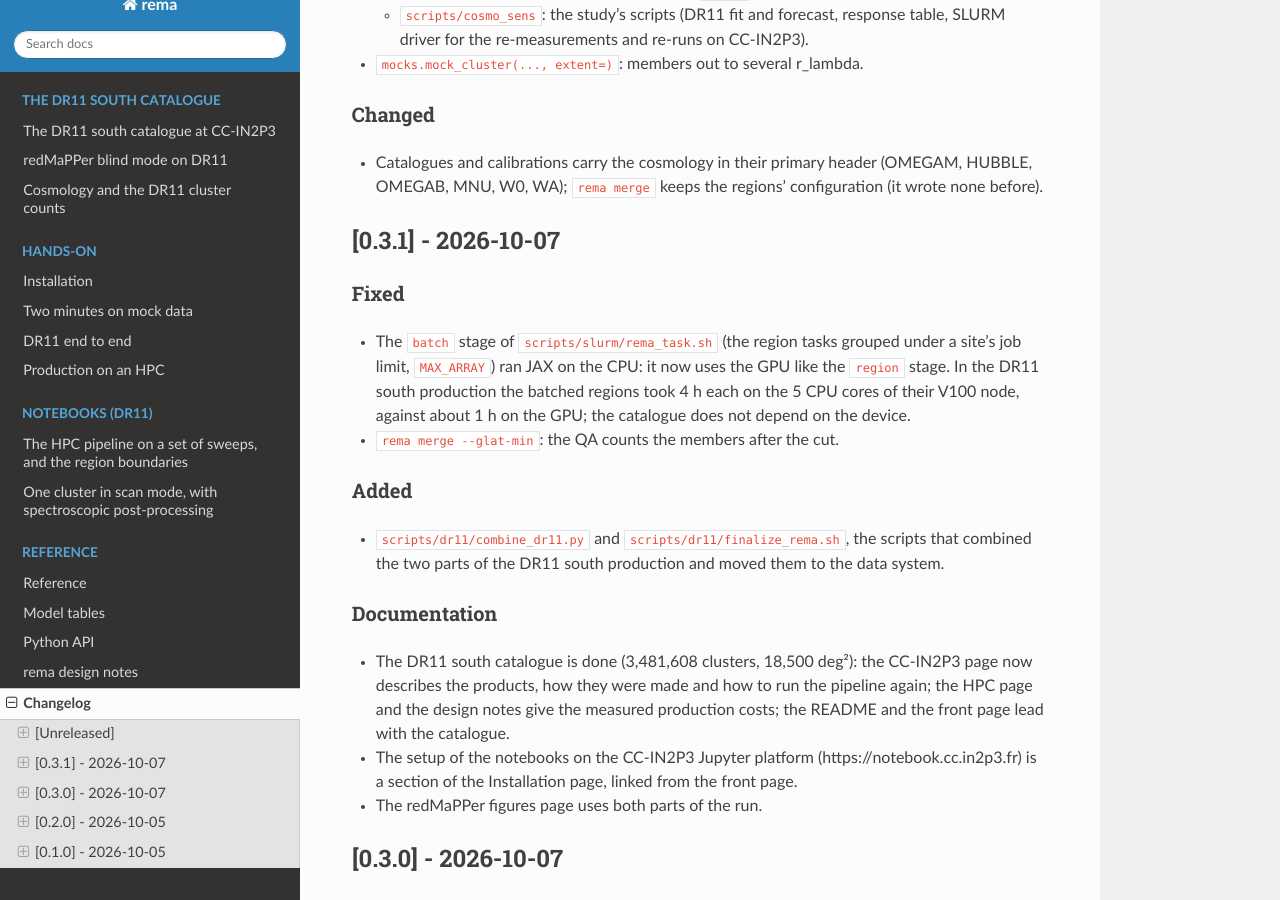
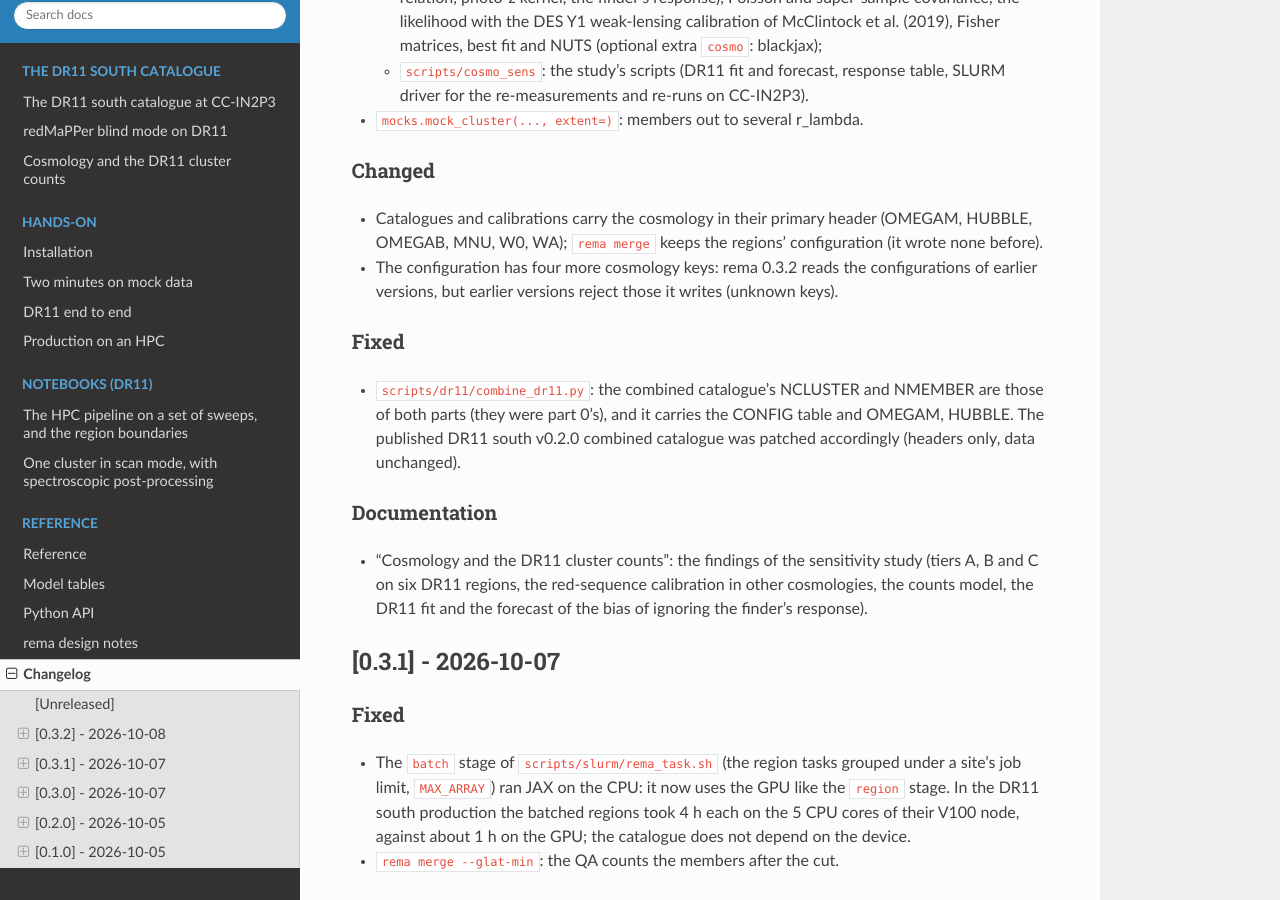
Before and after one commit to JohanComparat/rema-jax, a Sphinx documentation site: the page built from docs/changelog.md, in a window 1280 px wide and 900 px high, scrolled down 729 px. Built offline with Sphinx 7.4.7 and the Read the Docs theme 3.1.0, drawn with Linux system fonts in a browser that asks for light colours; pages that are not in the unit, such as notebooks, are missing from menus.

Commit message:
Release 0.3.2: cosmology sensitivity study (rema remeasure, rema.abundance), cosmology in catalogue headers

```diff
--- a/CHANGELOG.md
+++ b/CHANGELOG.md
@@ -3,6 +3,8 @@
 All notable changes to `rema` are documented here.
 
 ## [Unreleased]
+
+## [0.3.2] - 2026-10-08
 
 ### Added
 
@@ -31,6 +33,20 @@ All notable changes to `rema` are documented here.
 
 - Catalogues and calibrations carry the cosmology in their primary header (OMEGAM, HUBBLE,
   OMEGAB, MNU, W0, WA); `rema merge` keeps the regions' configuration (it wrote none before).
+- The configuration has four more cosmology keys: rema 0.3.2 reads the configurations of earlier
+  versions, but earlier versions reject those it writes (unknown keys).
+
+### Fixed
+
+- `scripts/dr11/combine_dr11.py`: the combined catalogue's NCLUSTER and NMEMBER are those of both
+  parts (they were part 0's), and it carries the CONFIG table and OMEGAM, HUBBLE. The published
+  DR11 south v0.2.0 combined catalogue was patched accordingly (headers only, data unchanged).
+
+### Documentation
+
+- "Cosmology and the DR11 cluster counts": the findings of the sensitivity study (tiers A, B and C
+  on six DR11 regions, the red-sequence calibration in other cosmologies, the counts model, the
+  DR11 fit and the forecast of the bias of ignoring the finder's response).
 
 ## [0.3.1] - 2026-10-07
 
--- a/docs/ccin2p3.rst
+++ b/docs/ccin2p3.rst
@@ -113,7 +113,7 @@ GPU node): the same environment serves the notebooks and the SLURM jobs.
 
    source /sps/lsst/users/$USER/miniforge3/etc/profile.d/conda.sh
    conda activate /sps/lsst/users/$USER/envs/rema
-   export OUTDIR=/sps/lsst/users/$USER/rema_dr11_v0.3.1    # one directory per calibration and version
+   export OUTDIR=/sps/lsst/users/$USER/rema_dr11_v0.3.2    # one directory per calibration and version
    export GLAT_MIN=15                                      # leave out the Galactic plane
    source $HOME/software/rema-jax/scripts/slurm/ccin2p3.env
    D=$REMA/scripts/slurm
--- a/rema/__init__.py
+++ b/rema/__init__.py
@@ -8,6 +8,6 @@ model calibrated on DR11.
 Subpackages are imported on demand, so ``import rema`` stays light.
 """
 
-__version__ = "0.3.1"
+__version__ = "0.3.2"
 
 __all__ = ["__version__"]
```
